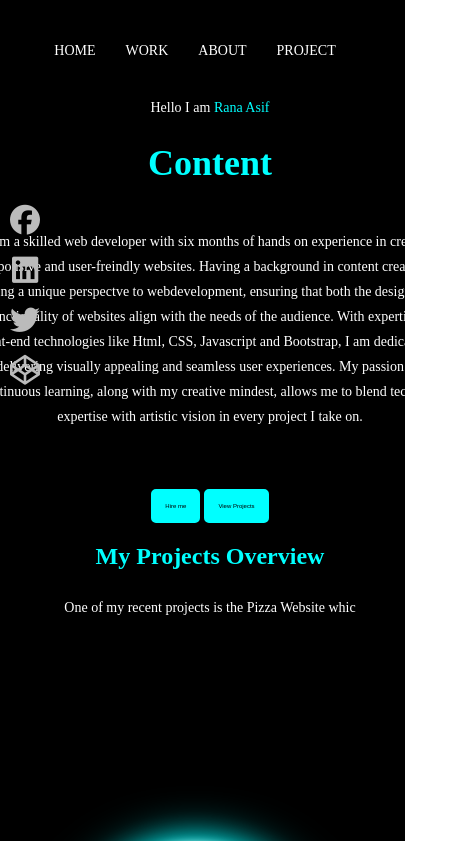
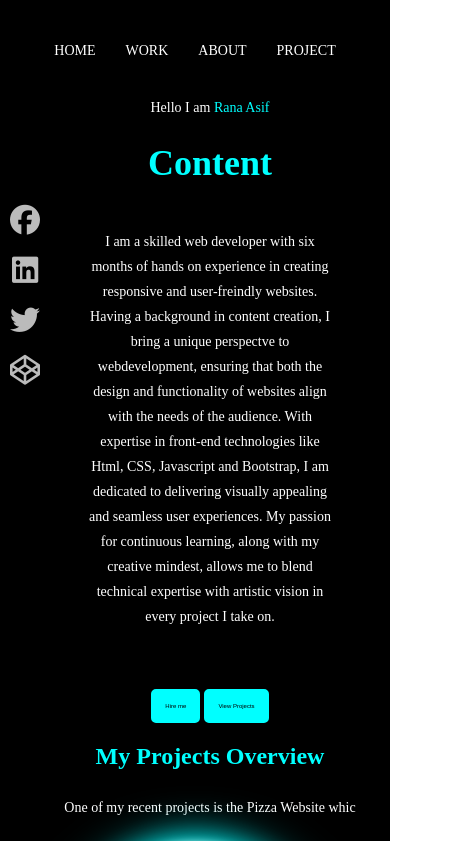
Before and after one commit to Asifcoding229/My-Portfolio, a plain HTML site: page index.html in a window 390 px wide. Shown: the top 841 px of the page, 460 px wide, since content can reach past the window. Drawn offline with Linux system fonts and the light colour scheme.

Commit message:
Update style.css

```diff
--- a/style.css
+++ b/style.css
@@ -348,6 +348,8 @@ button:nth-child(2):hover{
         flex-direction: column;
         align-items: center;
         padding: 0;
+        width: 250px;
+        font-size: 10px;
     }
 }
 
```
